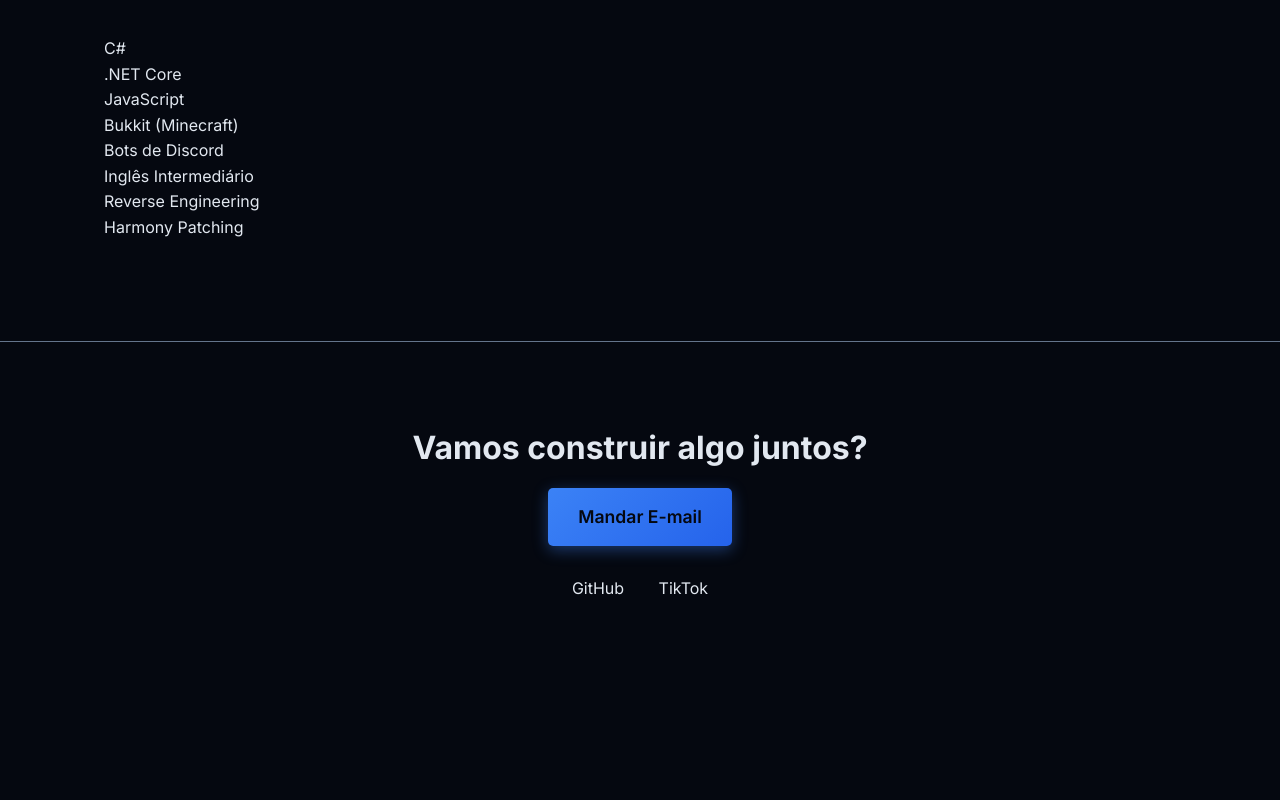
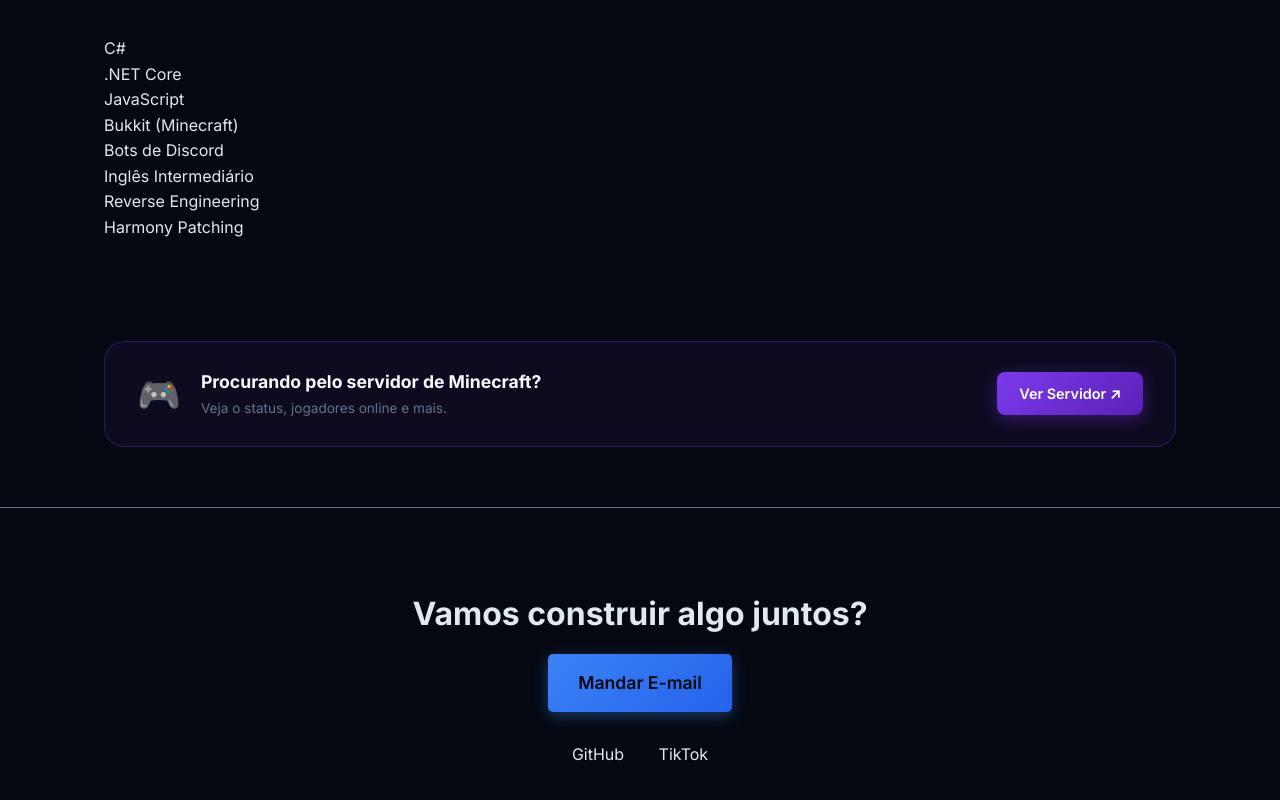
Before and after one commit to BarbosaP1/BarbosaApi-Website, a website: page public/profile/index.html in a window 1280 px wide. Shown: the part 1781-2581 px from the top of the page. Before the commit the page ends 2423 px from the top, so only its background shows below. Drawn offline with Linux system fonts and the light colour scheme; files that its build step writes are made by us from their sources.

Commit message:
o coisa la

```diff
--- a/public/profile/index.html
+++ b/public/profile/index.html
@@ -94,6 +94,16 @@
         </section>
     </main>
 
+    <section class="mc-banner reveal">
+    <div class="mc-banner-inner">
+        <div class="mc-icon">🎮</div>
+        <div class="mc-text">
+            <h3>Procurando pelo servidor de Minecraft?</h3>
+            <p>Veja o status, jogadores online e mais.</p>
+        </div>
+        <a href="https://barbosaapi.onrender.com/campus" class="btn-mc">Ver Servidor ↗</a>
+    </div>
+</section>
     <footer id="contato" class="footer reveal">
         <div class="glass-card">
             <h3>Vamos construir algo juntos?</h3>
--- a/public/profile/style.css
+++ b/public/profile/style.css
@@ -453,3 +453,75 @@ body {
     filter: brightness(1.2);
     transform: translateY(-2px);
 }
+/* ── Minecraft Banner ── */
+.mc-banner {
+    max-width: 1200px;
+    margin: 0 auto 60px;
+    padding: 0 5%;
+}
+
+.mc-banner-inner {
+    display: flex;
+    align-items: center;
+    gap: 20px;
+    background: rgba(124, 58, 237, 0.08);
+    border: 1px solid rgba(124, 58, 237, 0.3);
+    border-radius: 20px;
+    padding: 24px 32px;
+    backdrop-filter: blur(12px);
+    flex-wrap: wrap;
+    transition: border-color 0.3s, box-shadow 0.3s;
+}
+
+.mc-banner-inner:hover {
+    border-color: rgba(124, 58, 237, 0.6);
+    box-shadow: 0 0 30px rgba(124, 58, 237, 0.15);
+}
+
+.mc-icon {
+    font-size: 2.2rem;
+    flex-shrink: 0;
+}
+
+.mc-text {
+    flex: 1;
+    min-width: 160px;
+}
+
+.mc-text h3 {
+    font-size: 1.1rem;
+    font-weight: 700;
+    color: #F8FAFC;
+    margin-bottom: 2px;
+}
+
+.mc-text p {
+    font-size: 0.85rem;
+    color: #64748B;
+}
+
+.btn-mc {
+    padding: 10px 22px;
+    border-radius: 8px;
+    font-weight: 600;
+    font-size: 0.9rem;
+    background: linear-gradient(135deg, #7C3AED, #5B21B6);
+    color: #fff;
+    border: none;
+    box-shadow: 0 4px 15px rgba(124, 58, 237, 0.35);
+    transition: filter 0.3s, transform 0.2s;
+    white-space: nowrap;
+    text-decoration: none;
+    display: inline-block;
+}
+
+.btn-mc:hover {
+    filter: brightness(1.2);
+    transform: translateY(-2px);
+    color: #fff;
+}
+
+@media (max-width: 600px) {
+    .mc-banner-inner { flex-direction: column; text-align: center; }
+    .mc-text { min-width: unset; }
+}
```
